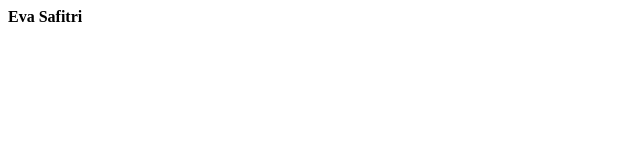
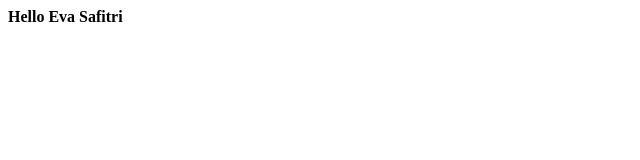
Before and after one commit to evasafitri12/evasafitri12.github.io, a plain HTML site: page index.html in a window 1280 px wide. Shown: the full height of the page, 0-640 px from the left. Drawn offline with Linux system fonts and the light colour scheme.

Commit message:
Update index.html

```diff
--- a/index.html
+++ b/index.html
@@ -1 +1 @@
-<b> Eva Safitri </b>
+<b> Hello Eva Safitri </b>
```
